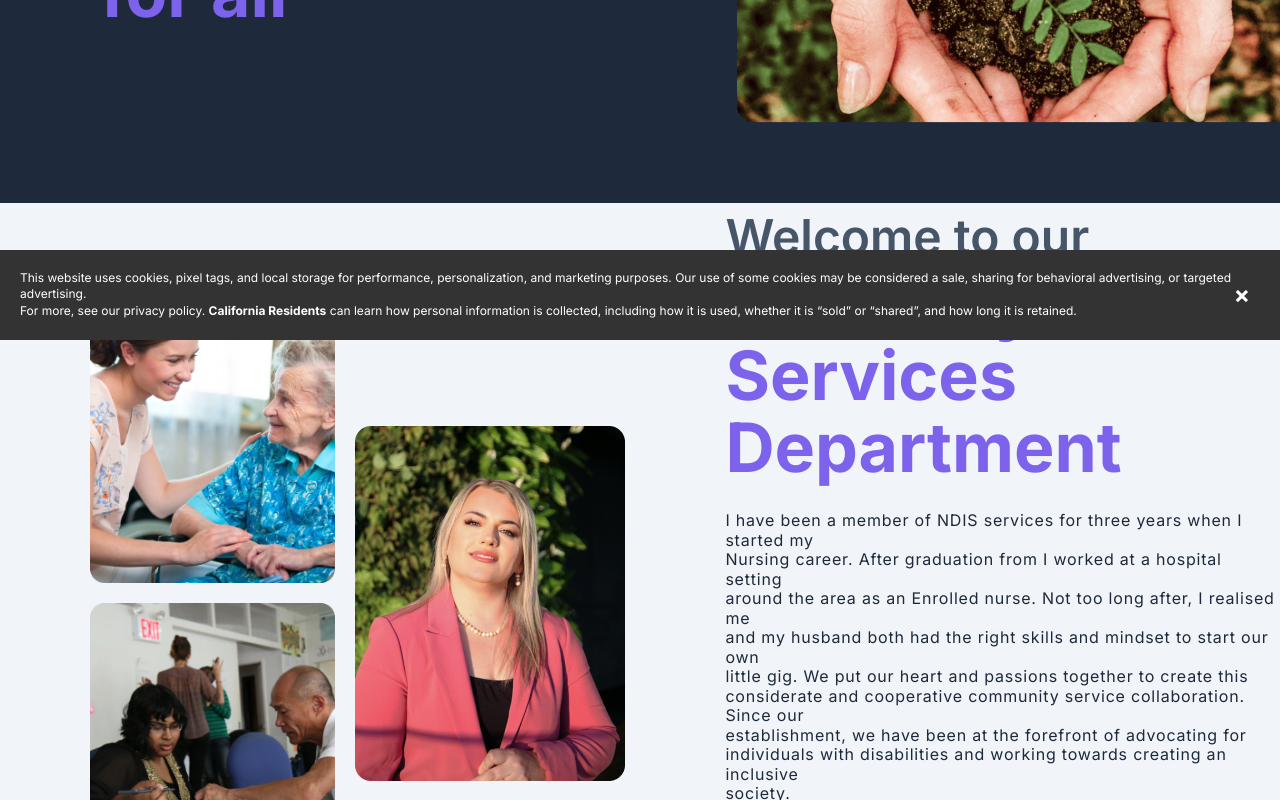
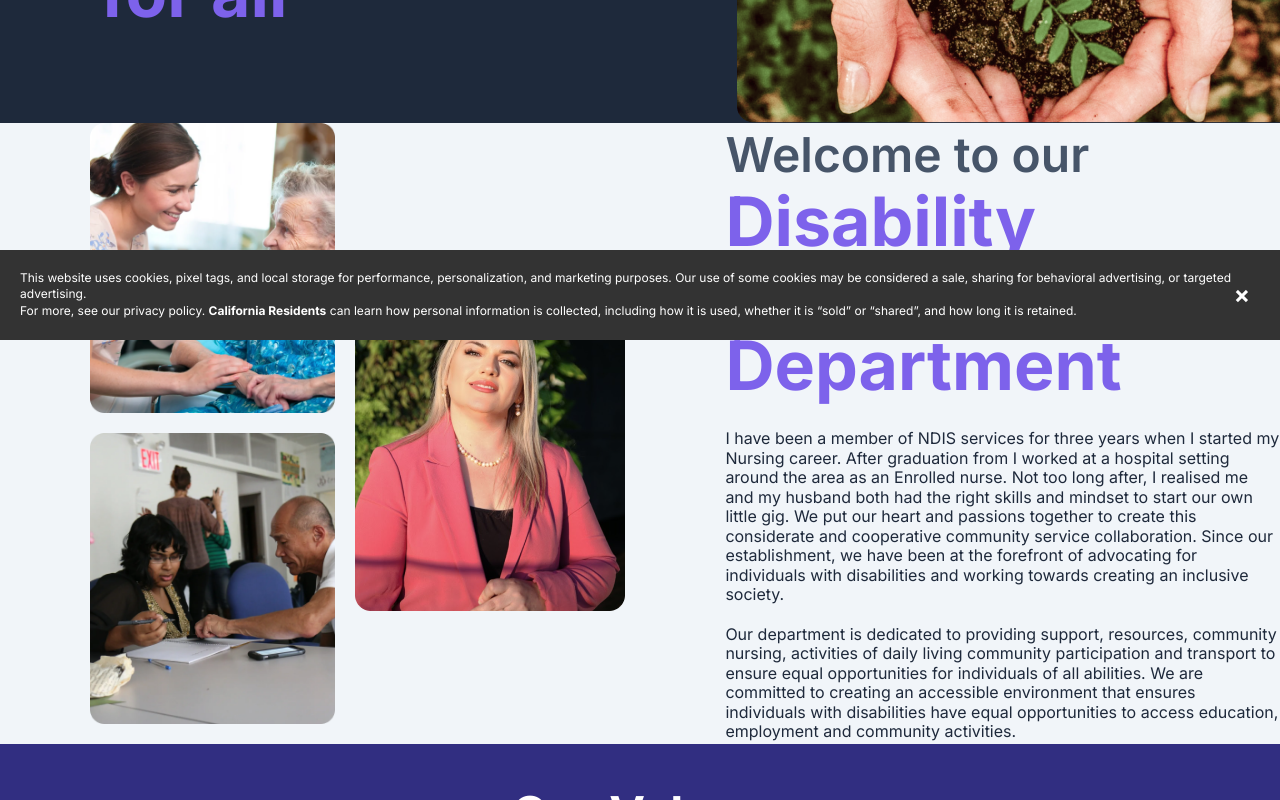
Before and after one commit to WebGhpTech/Serene-Qcare, a React (Vite) app: page /about in a window 1280 px wide. Shown: the part 460-1260 px from the top of the page. Built offline with nearby package versions, Linux system fonts and the light colour scheme.

Commit message:
Update About.jsx

```diff
--- a/src/pages/About.jsx
+++ b/src/pages/About.jsx
@@ -28,7 +28,7 @@ const About = () => {
           </div>
    </div>
 <div className='bg-textGray h-screen'>
-   <div className=' ml-[50px] mt-[80px] flex xl:justify-wrap items-center max-xl:flex-col-reverse gap-5 max-container max-sm:mt-60 h-full '>
+   <div className=' ml-[50px]  flex xl:justify-wrap items-center max-xl:flex-col-reverse gap-5 max-container max-sm:mt-60 h-[796] '>
      <div className="gap-5 mb-5 md:ml-10  ">
         <img
           src={who1}
@@ -58,7 +58,7 @@ const About = () => {
         <div className='ml-20 '>
            <h4 className='text-darkGray font-semibold text-4xl'>Welcome to our </h4>
            <h1 className='text-primary text-7xl font-bold '><span>Disability Services <br/>Department</span></h1>
-           <p className='text-secondary text-base mt-7 tracking-wider'>I have been a member of NDIS services for three years when I started my <br/> Nursing career. After graduation from I worked at a hospital setting <br/>
+           <p className='text-secondary text-base mt-7 '>I have been a member of NDIS services for three years when I started my <br/> Nursing career. After graduation from I worked at a hospital setting <br/>
            around the area as an Enrolled nurse. Not too long after, I realised me <br/>
            and my husband both had the right skills and mindset to start our own <br/>
            little gig. We put our heart and passions together to create this<br/>
@@ -66,7 +66,7 @@ const About = () => {
             establishment, we have been at the forefront of advocating for <br/>
             individuals with disabilities and working towards creating an inclusive <br/>
             society. </p>
-           <p className='text-secondary text-base mt-5 tracking-wider'>
+           <p className='text-secondary text-base mt-5'>
             Our department is dedicated to providing support, resources, community<br/>
             nursing, activities of daily living community participation and transport to<br/>
              ensure equal opportunities for individuals of all abilities. We are <br/>
```
